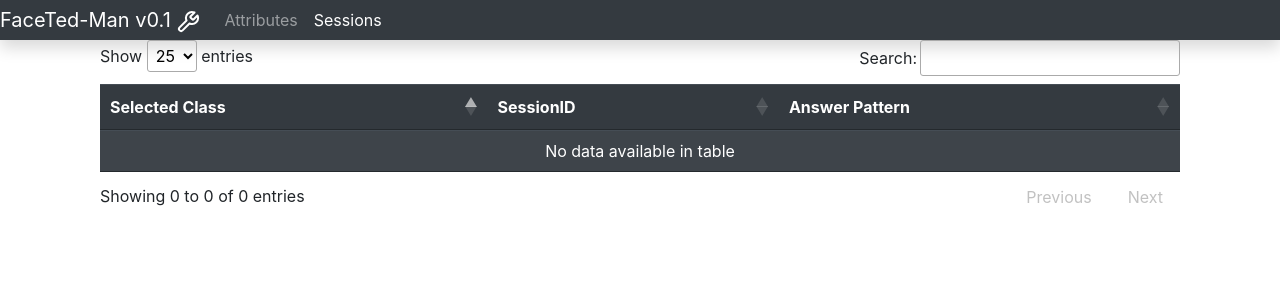
After one commit to Ohtu-FaceTed/FaceTed-Backend, a Flask app: page /801fc3r in a window 1280 px wide. The commit adds this page. Shown: the top 300 px of the page. Run offline with Flask 2, Linux system fonts and the light colour scheme; data that the repository does not hold is empty; parts of the project's set-up code (start-up, migrations or seed data) failed here and were passed over; some libraries are stand-ins or nearby versions.

Commit message:
First iteration of results view
Nothing special, new html view, new method for generating the question chain string
and temporarily disabling the login required tags for this branch

```diff
--- a/src/models/session.py
+++ b/src/models/session.py
@@ -19,3 +19,9 @@ class Session(db.Model):
 
     def __init__(self, sess):
         self.session_ident = sess
+
+    def answered_questions_string(self):
+        composed_string = ""
+        for aq in self.answered_questions:
+            composed_string += aq.attribute.attribute_id + " - " + aq.answer.value + ", "
+        return composed_string
--- a/src/templates/layout.html
+++ b/src/templates/layout.html
@@ -32,6 +32,11 @@
           <li class="nav-item {{'active' if request.path == '/801fc3'}}">
             <a class="nav-link" href="{{ url_for('views.admin_view') }}">
               Attributes
+            </a>
+          </li>
+          <li class="nav-item {{'active' if request.path == '/801fc3r'}}">
+            <a class="nav-link" href="{{ url_for('views.results_view') }}">
+              Sessions
             </a>
           </li>
         </ul>
--- /dev/null
+++ b/src/templates/resultsView.html
@@ -0,0 +1,49 @@
+{% extends "layout.html" %}
+
+{% block head %}
+
+{% endblock %}
+
+{% block body %}
+
+
+<div class="container text-center">
+
+    <div class="container">
+        <table id="table_id" style="margin-top:2rem;" class="table tablez table-striped table-dark table-sm">
+            <thead>
+                <tr>
+                    <th>Selected Class</th>
+                    <th>SessionID</th>
+                    <th>Answer Pattern</th>
+                </tr>
+            </thead>
+            <tbody>
+                {% for session in sessions %}
+                <tr>
+                    <td>{{ session.selected_class.class_id}} {{ session.selected_class.class_name or None}}</td>
+                    <td>{{ session.session_ident }}</td>
+                    <td>
+                        {{ session.answered_questions_string() }}
+                    </td>
+                </tr>
+                {% endfor %}
+            </tbody>
+        </table>
+    </div>
+</div>
+
+{% endblock %}
+
+{% block scripts %}
+<script type="text/javascript" src="https://cdn.datatables.net/1.10.20/js/jquery.dataTables.min.js"></script>
+<script src="https://cdnjs.cloudflare.com/ajax/libs/select2/4.0.3/js/select2.min.js"></script>
+<script async defer type="text/javascript">
+    $(document).ready(function () {
+        $('.tablez').DataTable({
+            "lengthMenu": [[10, 25, 50, -1], [10, 25, 50, "All"]],
+            "pageLength": 25
+        });
+    });
+</script>
+{% endblock %}
--- a/src/views/adminView.py
+++ b/src/views/adminView.py
@@ -5,10 +5,14 @@ from flask_login import login_required
 
 
 @app.route("/801fc3", methods=["GET"])
-@login_required
+#@login_required
 def admin_view():
     return render_template("admView.html", attributes=Attribute.query.all())
 
+@app.route("/801fc3r", methods=["GET"])
+#@login_required
+def results_view():
+    return render_template("resultsview.html", sessions=Session.query.all())
 
 @app.route("/de95b/<attribute_id>", methods=["POST"])
 @login_required
```
